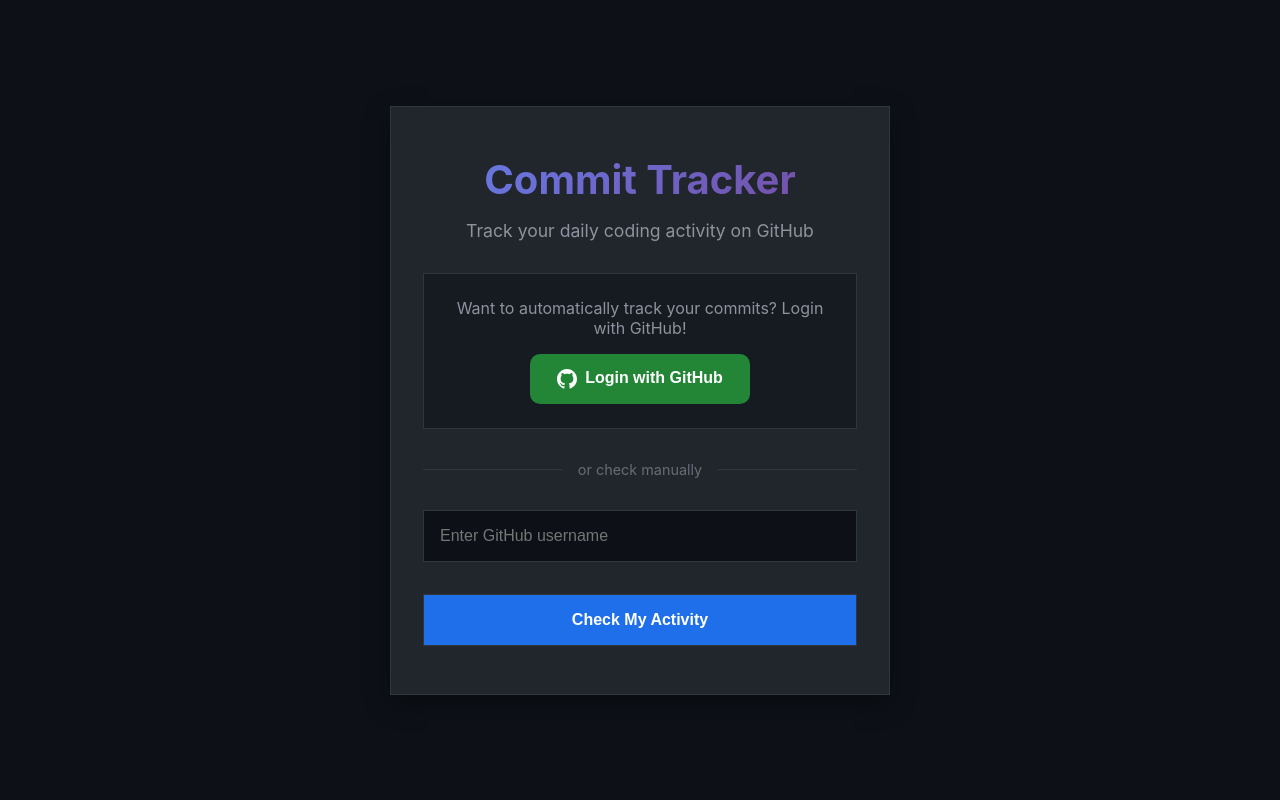
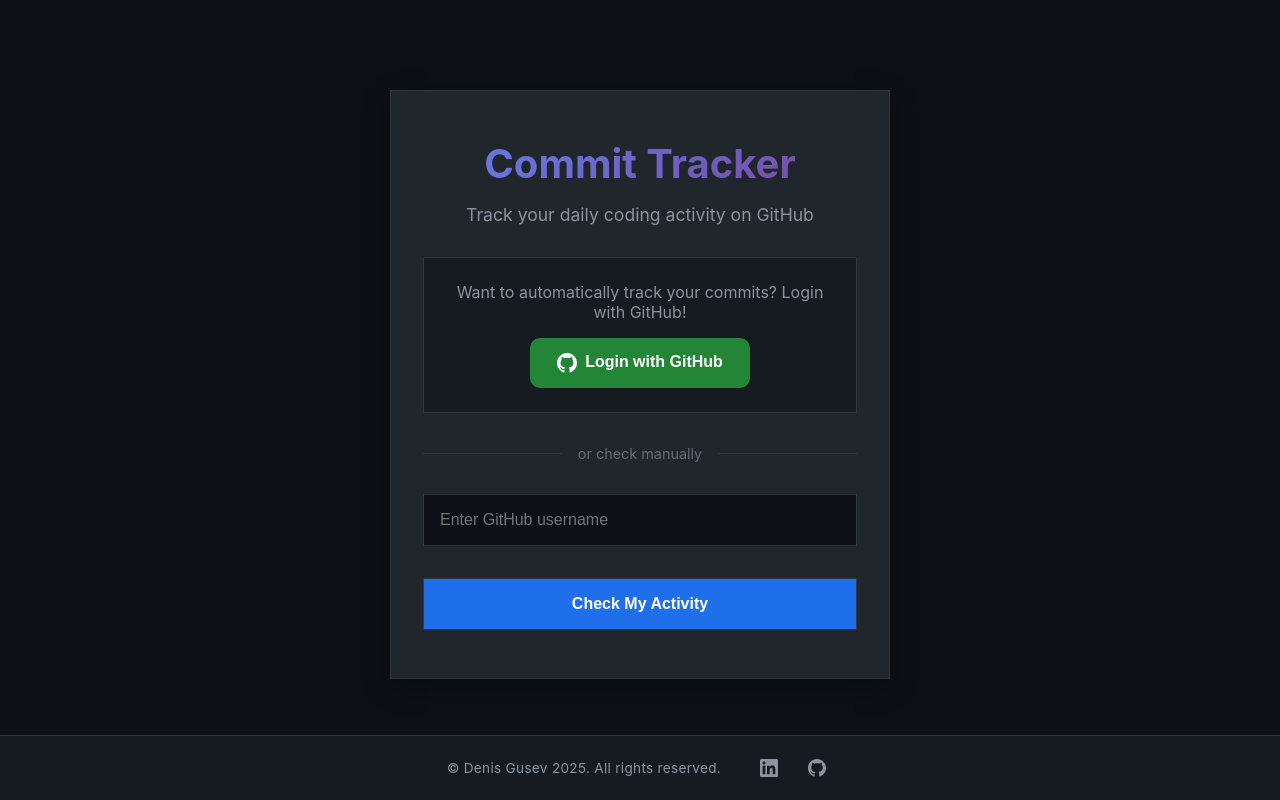
Before and after one commit to dengus14/commitTracker, a React (Create React App) app in the folder did-you-code-today/: page / in a window 1280 px wide. Built offline with nearby package versions, Linux system fonts and the light colour scheme; no server answers.

Commit message:
feat:footer

```diff
--- a/did-you-code-today/src/App.js
+++ b/did-you-code-today/src/App.js
@@ -7,6 +7,7 @@
 import CommitStats from "./components/CommitStats";
 import Divider from "./components/Divider";
 import Dashboard from "./components/Dashboard";
+import Footer from "./components/Footer";
 import { useCommitData } from "./hooks/useCommitData";
 
 function App() {
@@ -52,6 +53,7 @@
           </>
         )}
       </div>
+      <Footer />
     </div>
   );
 }
--- /dev/null
+++ b/did-you-code-today/src/components/Footer.js
@@ -0,0 +1,39 @@
+import React from "react";
+
+const Footer = () => {
+  return (
+    <footer className="app-footer">
+      <div className="footer-content">
+        <p className="footer-text">
+          © Denis Gusev 2025. All rights reserved.
+        </p>
+        <div className="footer-links">
+          <a
+            href="https://www.linkedin.com/in/denis-gusev342/"
+            target="_blank"
+            rel="noopener noreferrer"
+            className="footer-link"
+            aria-label="LinkedIn Profile"
+          >
+            <svg width="20" height="20" viewBox="0 0 24 24" fill="currentColor">
+              <path d="M20.447 20.452h-3.554v-5.569c0-1.328-.027-3.037-1.852-3.037-1.853 0-2.136 1.445-2.136 2.939v5.667H9.351V9h3.414v1.561h.046c.477-.9 1.637-1.85 3.37-1.85 3.601 0 4.267 2.37 4.267 5.455v6.286zM5.337 7.433c-1.144 0-2.063-.926-2.063-2.065 0-1.138.92-2.063 2.063-2.063 1.14 0 2.064.925 2.064 2.063 0 1.139-.925 2.065-2.064 2.065zm1.782 13.019H3.555V9h3.564v11.452zM22.225 0H1.771C.792 0 0 .774 0 1.729v20.542C0 23.227.792 24 1.771 24h20.451C23.2 24 24 23.227 24 22.271V1.729C24 .774 23.2 0 22.222 0h.003z"/>
+            </svg>
+          </a>
+          <a
+            href="https://github.com/dengus14?tab=overview&from=2025-09-01&to=2025-09-03"
+            target="_blank"
+            rel="noopener noreferrer"
+            className="footer-link"
+            aria-label="GitHub Profile"
+          >
+            <svg width="20" height="20" viewBox="0 0 24 24" fill="currentColor">
+              <path d="M12 0c-6.626 0-12 5.373-12 12 0 5.302 3.438 9.8 8.207 11.387.599.111.793-.261.793-.577v-2.234c-3.338.726-4.033-1.416-4.033-1.416-.546-1.387-1.333-1.756-1.333-1.756-1.089-.745.083-.729.083-.729 1.205.084 1.839 1.237 1.839 1.237 1.07 1.834 2.807 1.304 3.492.997.107-.775.418-1.305.762-1.604-2.665-.305-5.467-1.334-5.467-5.931 0-1.311.469-2.381 1.236-3.221-.124-.303-.535-1.524.117-3.176 0 0 1.008-.322 3.301 1.23.957-.266 1.983-.399 3.003-.404 1.02.005 2.047.138 3.006.404 2.291-1.552 3.297-1.23 3.297-1.23.653 1.653.242 2.874.118 3.176.77.84 1.235 1.911 1.235 3.221 0 4.609-2.807 5.624-5.479 5.921.43.372.823 1.102.823 2.222v3.293c0 .319.192.694.801.576 4.765-1.589 8.199-6.086 8.199-11.386 0-6.627-5.373-12-12-12z"/>
+            </svg>
+          </a>
+        </div>
+      </div>
+    </footer>
+  );
+};
+
+export default Footer;
--- a/did-you-code-today/src/index.css
+++ b/did-you-code-today/src/index.css
@@ -598,4 +598,82 @@
   .side-drawer {
     width: 280px;
   }
+
+  .footer-content {
+    flex-direction: column;
+    gap: 0.5rem;
+  }
+
+  .footer-text {
+    font-size: 0.8rem;
+  }
 }
+
+/* Footer Styles */
+.app-footer {
+  position: fixed;
+  bottom: 0;
+  left: 0;
+  right: 0;
+  background: #161b22;
+  border-top: 1px solid #30363d;
+  padding: 1rem;
+  text-align: center;
+  z-index: 5;
+}
+
+.footer-content {
+  display: flex;
+  align-items: center;
+  justify-content: center;
+  gap: 2rem;
+  max-width: 500px;
+  margin: 0 auto;
+}
+
+.footer-text {
+  margin: 0;
+  color: #8b949e;
+  font-size: 0.85rem;
+  font-weight: 400;
+  letter-spacing: 0.3px;
+}
+
+.footer-links {
+  display: flex;
+  gap: 1rem;
+  align-items: center;
+}
+
+.footer-link {
+  color: #8b949e;
+  transition: all 0.2s ease;
+  display: flex;
+  align-items: center;
+  justify-content: center;
+  width: 32px;
+  height: 32px;
+  border-radius: 4px;
+  text-decoration: none;
+}
+
+.footer-link:hover {
+  color: #e6edf3;
+  background: #30363d;
+  transform: translateY(-2px);
+}
+
+.footer-link svg {
+  width: 18px;
+  height: 18px;
+}
+
+/* Adjust app container to account for footer */
+.app-container {
+  min-height: 100vh;
+  display: flex;
+  flex-direction: column;
+  align-items: center;
+  justify-content: center;
+  padding: 2rem 2rem 4rem 2rem; /* Added bottom padding for footer */
+}
```
